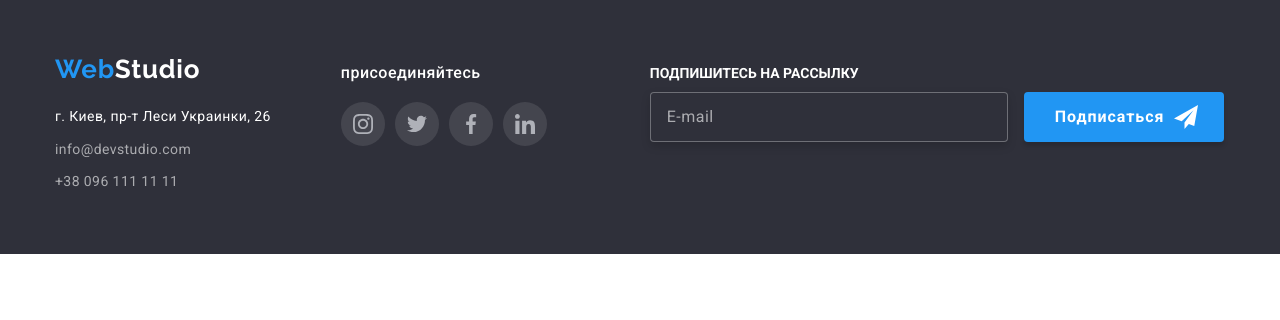
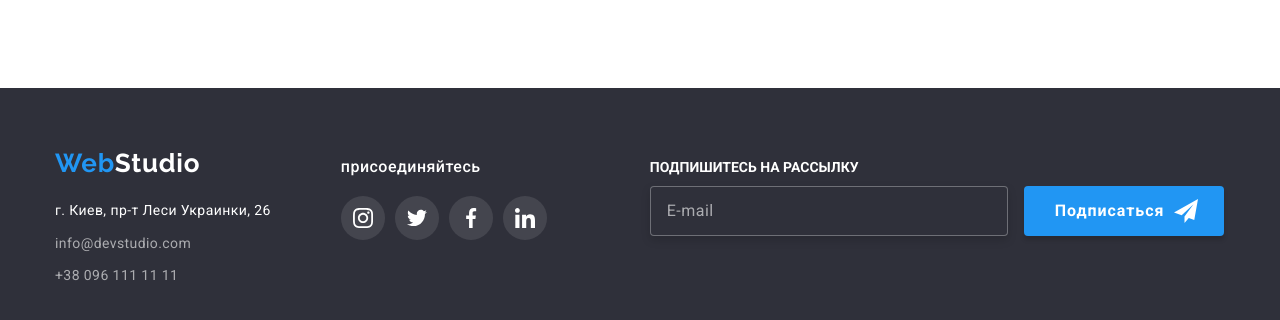
Before and after one commit to erbium6/goit-markup-hw-07, a plain HTML site: page index.html in a window 1280 px wide. Shown: the part 2596-2916 px from the top of the page. Before the commit the page ends 2850 px from the top, so only its background shows below. Drawn offline with nearby package versions, Linux system fonts and the light colour scheme.

Commit message:
fixed HW7

```diff
--- a/index.html
+++ b/index.html
@@ -428,28 +428,28 @@
           <ul class="footer__list">
             <li class="footer__item">
               <a href="" class="footer__link">
-                <svg class="link__icon">
+                <svg class="footer__icon">
                   <use href="./images/icons.svg#icon-instagram"></use>
                 </svg>
               </a>
             </li>
             <li class="footer__item">
               <a href="" class="footer__link">
-                <svg class="link__icon">
+                <svg class="footer__icon">
                   <use href="./images/icons.svg#icon-twitter"></use>
                 </svg>
               </a>
             </li>
             <li class="footer__item">
               <a href="" class="footer__link">
-                <svg class="link__icon">
+                <svg class="footer__icon">
                   <use href="./images/icons.svg#icon-facebook"></use>
                 </svg>
               </a>
             </li>
             <li class="footer__item">
               <a href="" class="footer__link">
-                <svg class="link__icon">
+                <svg class="footer__icon">
                   <use href="./images/icons.svg#icon-linkedin"></use>
                 </svg>
               </a>
--- a/sass/components/_footer.scss
+++ b/sass/components/_footer.scss
@@ -126,8 +126,8 @@
 }
 }
 
-.link__icon {
-  fill: #afb1b8;
+.footer__icon {
+  fill: #fff;
   width: 20px;
   height: 20px;
   transition: fill 250ms cubic-bezier(0.4, 0, 0.2, 1);
--- a/sass/components/_header.scss
+++ b/sass/components/_header.scss
@@ -25,7 +25,9 @@
 }
 }
 
-.site-nav__current-link::after {
+.site-nav__current-link{
+
+  &::after {
   content: "";
 
   position: absolute;
@@ -38,6 +40,8 @@
   background-color: $accent-text-color;
   border-radius: 2px;
 }
+}
+
 
 
 
--- a/sass/components/_what_we_do.scss
+++ b/sass/components/_what_we_do.scss
@@ -1,6 +1,4 @@
-.examples {
-  padding-bottom: 94px;
-}
+
 
 .exemples__title {
   font-family: Roboto;
@@ -24,7 +22,9 @@
   margin-left: auto;
   margin-right: auto;
   width: 1200px;
-  padding: 0 15px;
+  padding-left:  15px;
+  padding-right:  15px;
+  padding-bottom: 94px;
 }
 
 .exemples__img {
```
Also changed, not shown: css/main.css, css/main.min.css, 2 other files.
